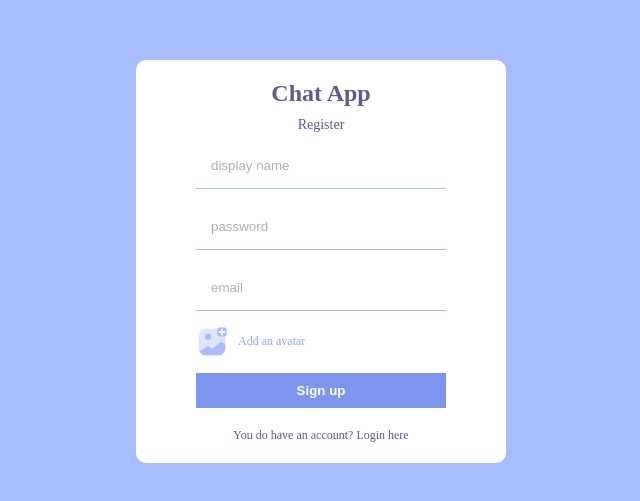
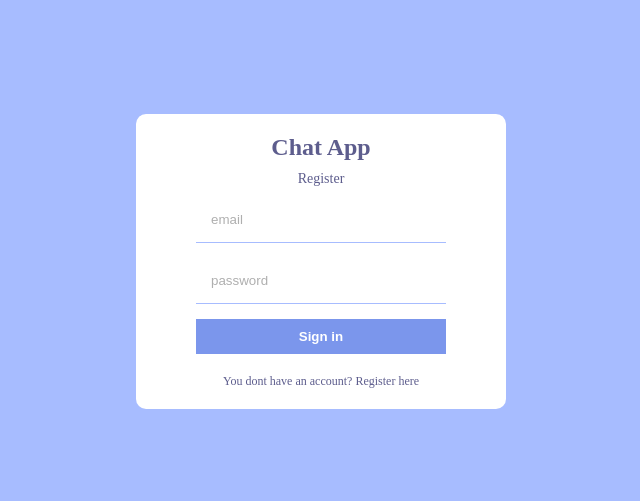
Before and after one commit to filiptrifunovic-mile/chat, a React (Create React App) app: page / in a window 1280 px wide. Shown: the part 139-640 px from the top of the page, without its empty margins (319-959 px from the left). Built offline with nearby package versions, Linux system fonts and the light colour scheme.

Commit message:
login page

```diff
--- a/src/App.js
+++ b/src/App.js
@@ -1,10 +1,11 @@
 import Register from "./pages/Register";
+import Login from "./pages/Login";
 import "./style.scss";
 
 function App() {
   return (
     <div>
-      <Register />
+      <Login />
     </div>
   );
 }
--- a/src/pages/Login.jsx
+++ b/src/pages/Login.jsx
@@ -1,7 +1,22 @@
 import React from "react";
+import Add from "../img/addAvatar.png";
 
 const Login = () => {
-  return <div>Login</div>;
+  return (
+    <div className="formContainer">
+      <div className="formWrapper">
+        <span className="logo">Chat App</span>
+        <span className="title">Register</span>
+        <form>
+          <input type="email" placeholder="email" />
+          <input type="password" placeholder="password" />
+
+          <button>Sign in</button>
+        </form>
+        <p>You dont have an account? Register here</p>
+      </div>
+    </div>
+  );
 };
 
 export default Login;
```
